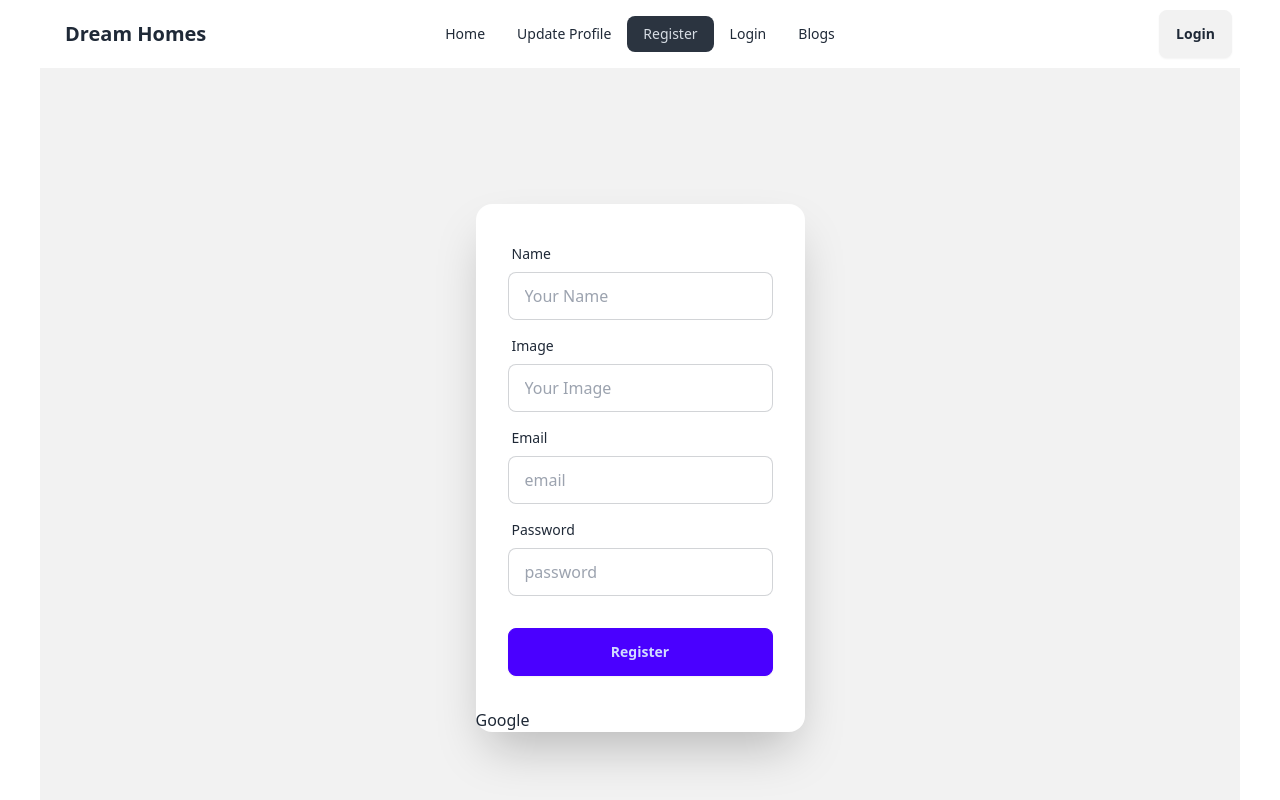
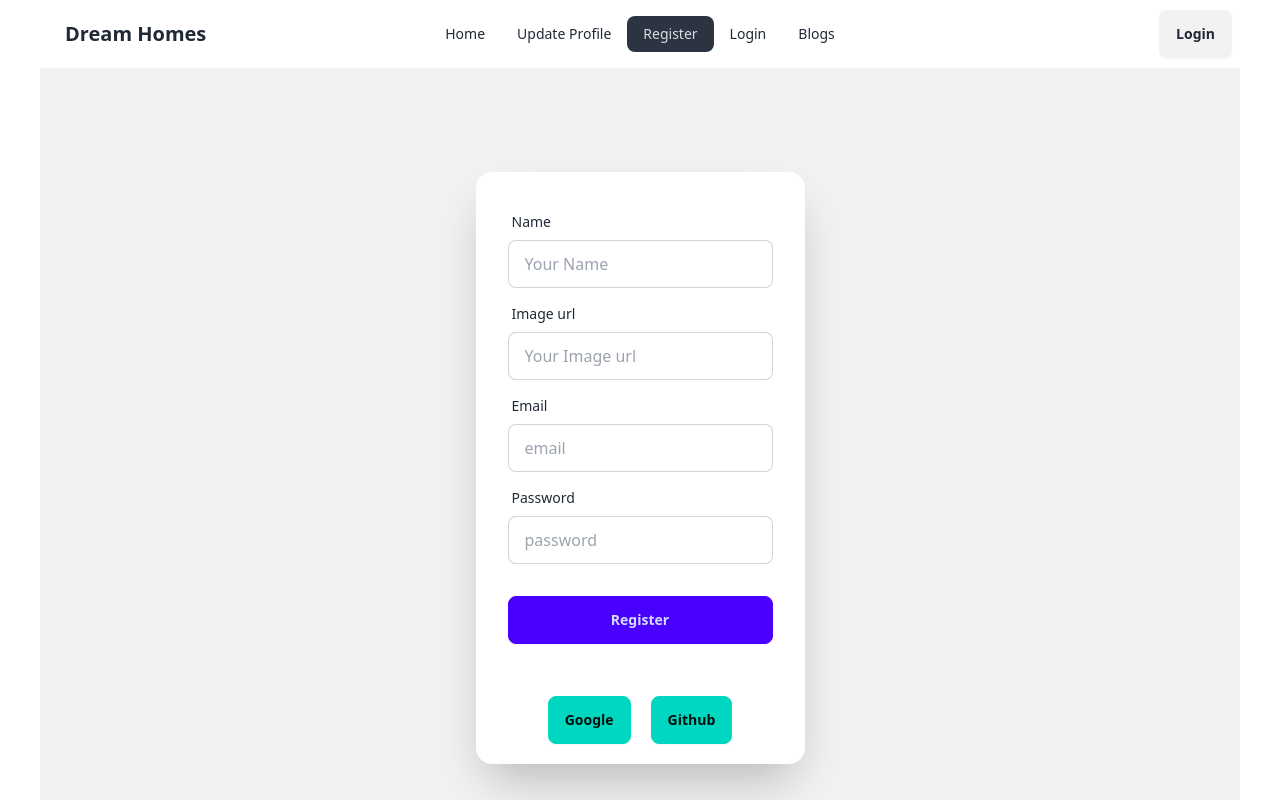
Before and after one commit to Shamimul143/B9a9-dream-homes, a React (Vite) app: page /register in a window 1280 px wide. Shown: the top 800 px of the page. Built offline with nearby package versions, Linux system fonts and the light colour scheme; no server answers.

Commit message:
google login done

```diff
--- a/src/Hook.jsx
+++ /dev/null
@@ -1,10 +0,0 @@
-import{ useContext } from 'react';
-import { AuthContext } from './firebaseProvider/FirebaseProvider';
-
-const Hook = () => {
-    const all=useContext(AuthContext)
-    return all
-
-};
-
-export default Hook;
--- a/src/components/GoogleLogin.jsx
+++ /dev/null
@@ -1,17 +0,0 @@
-import { useContext } from "react";
-import { AuthContext } from "../firebaseProvider/FirebaseProvider";
-import Hook from "../Hook";
-
-
-const GoogleLogin = () => {
-    const { googleLogin } = Hook()
-
-
-    return (
-        <div>
-            <button onClick={()=>googleLogin()}>Google</button>
-        </div>
-    );
-};
-
-export default GoogleLogin;
--- a/src/firebaseProvider/FirebaseProvider.jsx
+++ b/src/firebaseProvider/FirebaseProvider.jsx
@@ -2,11 +2,11 @@ import { createUserWithEmailAndPassword, onAuthStateChanged, signInWithEmailAndP
 import PropTypes from 'prop-types';
 import { createContext, useEffect, useState } from "react";
 import auth from "../firebaseConfig"
-import { GoogleAuthProvider } from 'firebase/auth/cordova';
+import { GoogleAuthProvider } from 'firebase/auth';
 
 export const AuthContext = createContext(null)
 
-const provider = new GoogleAuthProvider();
+const googleProvider = new GoogleAuthProvider();
 
 const FirebaseProvider = ({ children }) => {
     const [user, setUser] = useState(null)
@@ -15,8 +15,8 @@ console.log(user);
         return createUserWithEmailAndPassword(auth, email, password)
     }
     const googleLogin =()=>{
-        console.log("sdagjfhkgs");
-        return signInWithPopup(auth, provider)
+
+        return signInWithPopup(auth, googleProvider)
 
     }
 
--- a/src/pages/Register.jsx
+++ b/src/pages/Register.jsx
@@ -1,13 +1,12 @@
 import { useContext } from "react";
 import { Helmet } from "react-helmet-async";
 import { AuthContext } from "../firebaseProvider/FirebaseProvider";
-import GoogleLogin from "../components/GoogleLogin";
 
 
 const Register = () => {
 
     const { createUser } = useContext(AuthContext)
-
+    const { googleLogin } = useContext(AuthContext)
 
     const handleRegister = (e) => {
         e.preventDefault()
@@ -38,9 +37,9 @@ const Register = () => {
                             </div>
                             <div className="form-control">
                                 <label className="label">
-                                    <span className="label-text">Image</span>
+                                    <span className="label-text">Image url</span>
                                 </label>
-                                <input type="url" name="image" placeholder="Your Image" className="input input-bordered" />
+                                <input type="url" name="image" placeholder="Your Image url" className="input input-bordered" />
                             </div>
                             <div className="form-control">
                                 <label className="label">
@@ -57,9 +56,12 @@ const Register = () => {
                             <div className="form-control mt-6">
                                 <button className="btn btn-primary">Register</button>
                             </div>
+                        </form>
 
-                        </form>
-                        <GoogleLogin></GoogleLogin>
+                        <div className="py-5 space-x-5 text-center">
+                        <button onClick={() => googleLogin()} className="btn btn-accent">Google</button>
+                        <button className="btn btn-accent" >Github</button>
+                        </div>
                     </div>
                 </div>
             </div>
```
